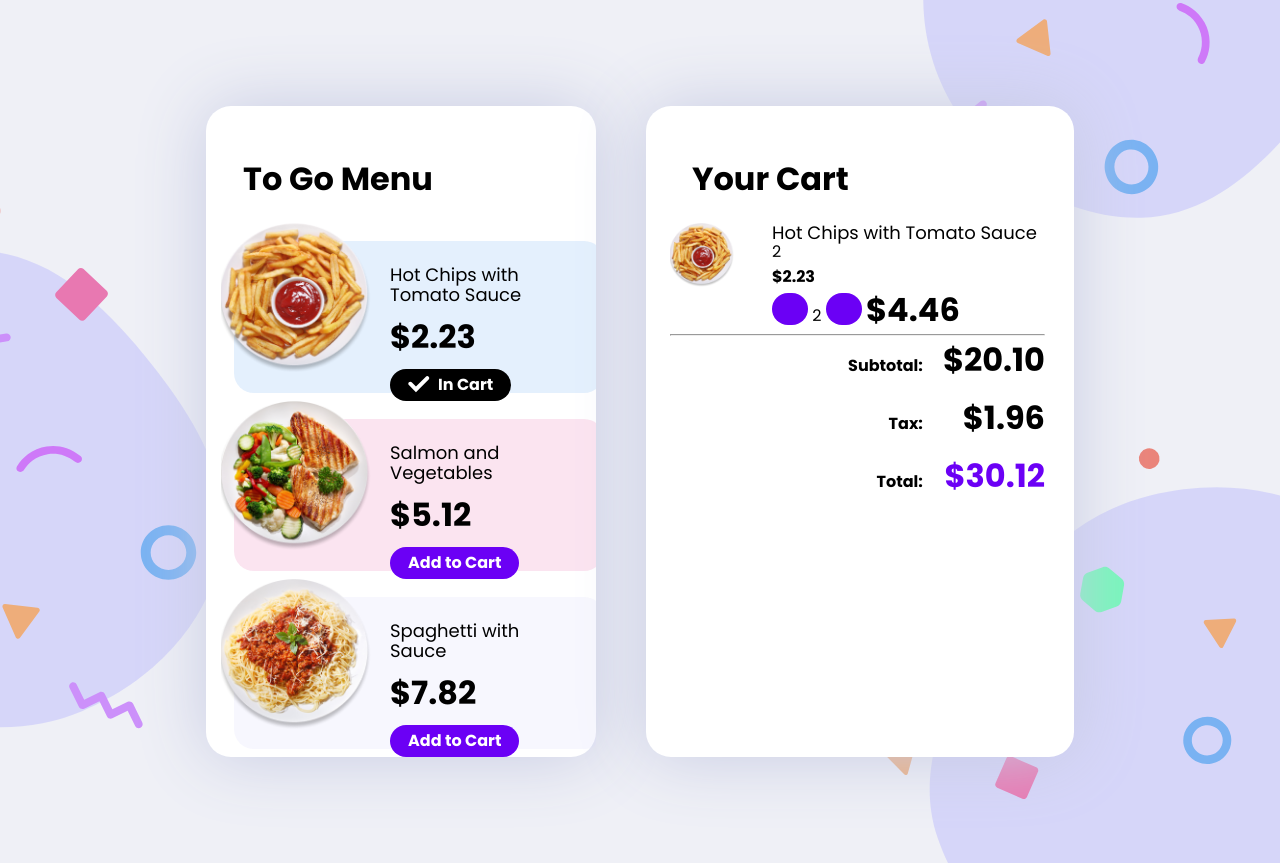
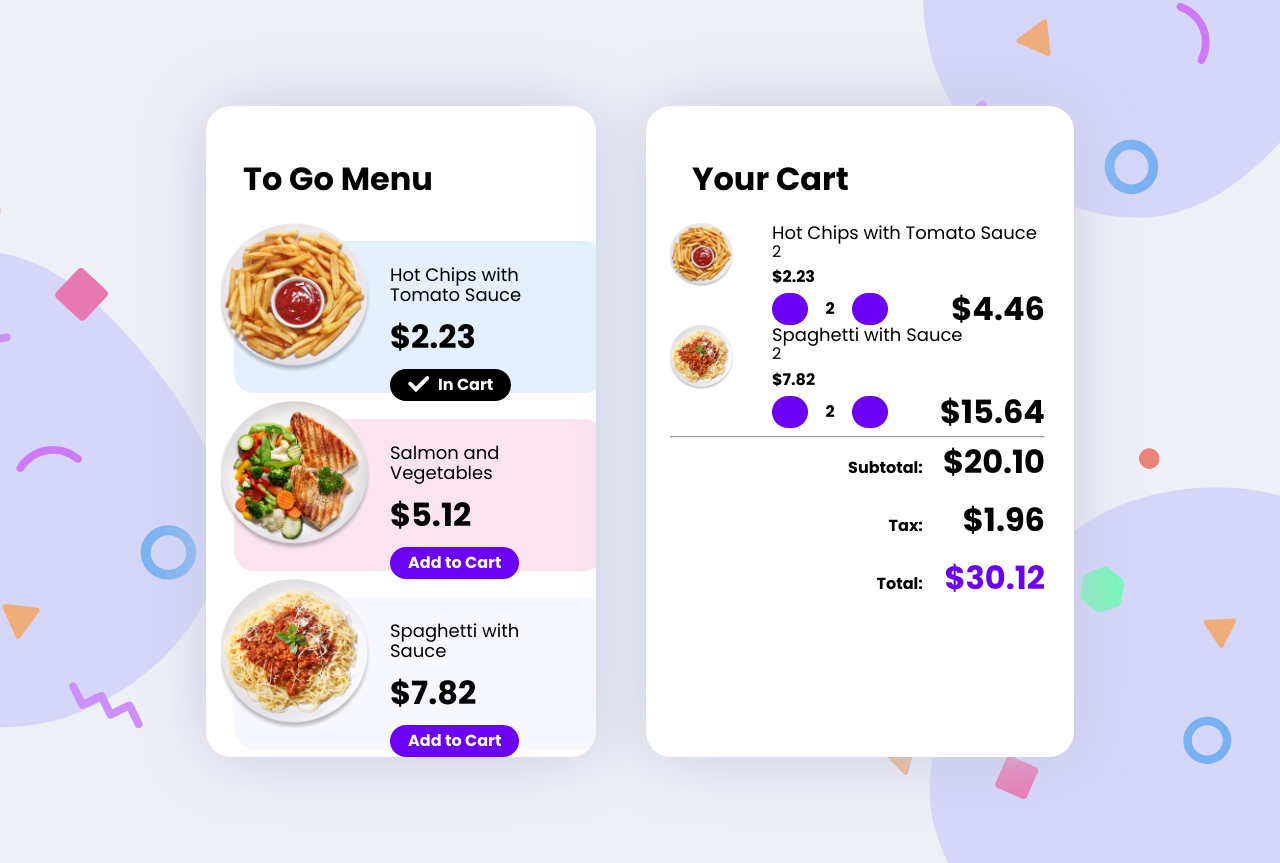
Before and after one commit to peter-hinch/advent-of-css-2022-02-ecommerce-component, a website: page index.html in a window 1280 px wide. Drawn offline with nearby package versions, Linux system fonts and the light colour scheme.

Commit message:
Refining cart line items.

```diff
--- a/index.html
+++ b/index.html
@@ -53,17 +53,40 @@
         <!-- <p>Your cart is empty</p> -->
         <div class="cart__item">
           <h3 class="item__description">Hot Chips with Tomato Sauce</h3>
-          <img
-            src="./images/plate__french-fries.png"
-            alt="hot chips with tomato sauce"
-          />
-          <div class="item__count-badge">2</div>
+          <div>
+            <img
+              src="./images/plate__french-fries.png"
+              alt="hot chips with tomato sauce"
+            />
+            <div class="item__count-badge">2</div>
+          </div>
           <div class="price">$2.23</div>
+          <div class="item__line">
+            <div class="line__options">
+              <button class="options__decrement"></button>
+              <span class="options__qty">2</span>
+              <button class="options__increment"></button>
+            </div>
+            <span class="price price__large">$4.46</span>
+          </div>
+        </div>
+        <div class="cart__item">
+          <h3 class="item__description">Spaghetti with Sauce</h3>
           <div>
-            <button class="item__decrement"></button>
-            <span>2</span>
-            <button class="item__increment"></button>
-            <span class="price price__large">$4.46</span>
+            <img
+              src="./images/plate__spaghetti-meat-sauce.png"
+              alt="spaghetti with sauce"
+            />
+            <div class="item__count-badge">2</div>
+          </div>
+          <div class="price">$7.82</div>
+          <div class="item__line">
+            <div class="line__options">
+              <button class="options__decrement"></button>
+              <span class="options__qty">2</span>
+              <button class="options__increment"></button>
+            </div>
+            <span class="price price__large">$15.64</span>
           </div>
         </div>
         <hr />
--- a/styles.css
+++ b/styles.css
@@ -157,6 +157,27 @@ div.panel button.button__active span.button__content::before {
   height: auto;
 }
 
+.cart__item .item__line {
+  display: flex;
+  flex-direction: row;
+  justify-content: space-between;
+  align-items: center;
+}
+
+.cart__item .item__line .line__options {
+  display: flex;
+  flex-direction: row;
+  justify-content: space-between;
+  align-items: center;
+}
+
+.cart__item .item__line .line__options span.options__qty {
+  margin: 0 10px;
+  min-width: 24px;
+  text-align: center;
+  font-weight: 700;
+}
+
 .cart__totals {
   display: grid;
   grid-template-columns: repeat(2, auto);
```
